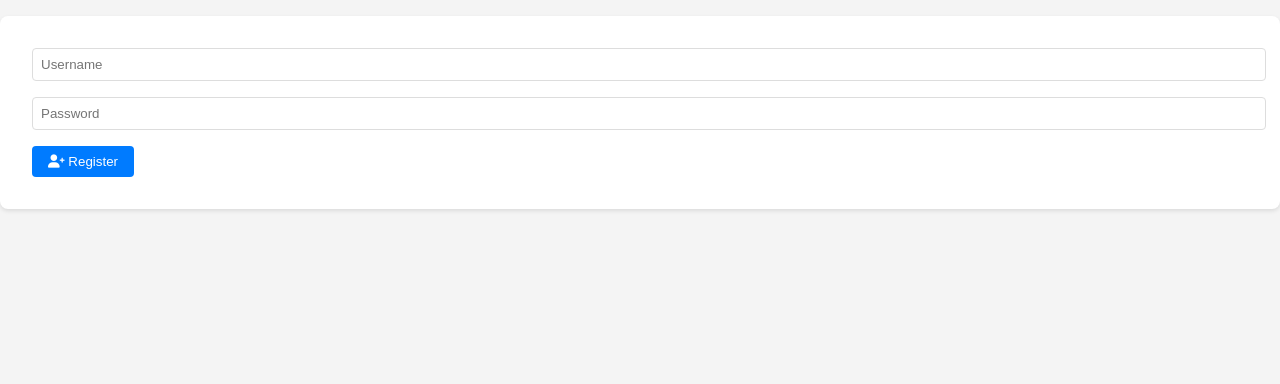
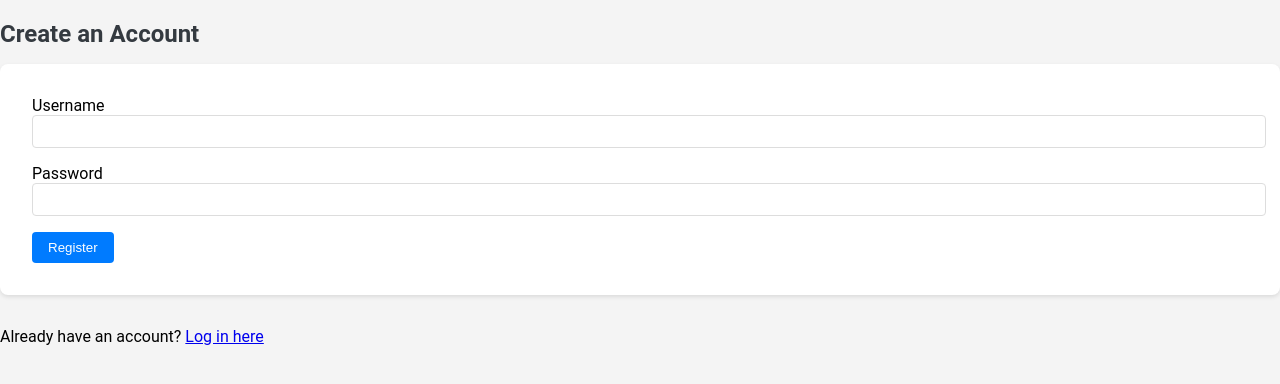
Before and after one commit to DiscuSauce/DiscuSauce, a Flask app: page /register in a window 1280 px wide. Shown: the part 73-457 px from the top of the page. Run offline with Flask 2, Linux system fonts and the light colour scheme.

Commit message:
Update register.html

```diff
--- a/templates/register.html
+++ b/templates/register.html
@@ -1,11 +1,19 @@
-{% extends 'base.html' %}
+{% extends "base.html" %}
 
 {% block title %}Register{% endblock %}
 
 {% block content %}
-<form action="{{ url_for('register') }}" method="post">
-    <input type="text" name="username" placeholder="Username" required>
-    <input type="password" name="password" placeholder="Password" required>
-    <button type="submit" class="btn btn-primary"><i class="fas fa-user-plus"></i> Register</button>
-</form>
+<section class="form-container">
+    <h2>Create an Account</h2>
+    <form method="post">
+        <label for="username">Username</label>
+        <input type="text" id="username" name="username" required>
+
+        <label for="password">Password</label>
+        <input type="password" id="password" name="password" required>
+
+        <button type="submit">Register</button>
+    </form>
+    <p>Already have an account? <a href="{{ url_for('login') }}">Log in here</a></p>
+</section>
 {% endblock %}
```
